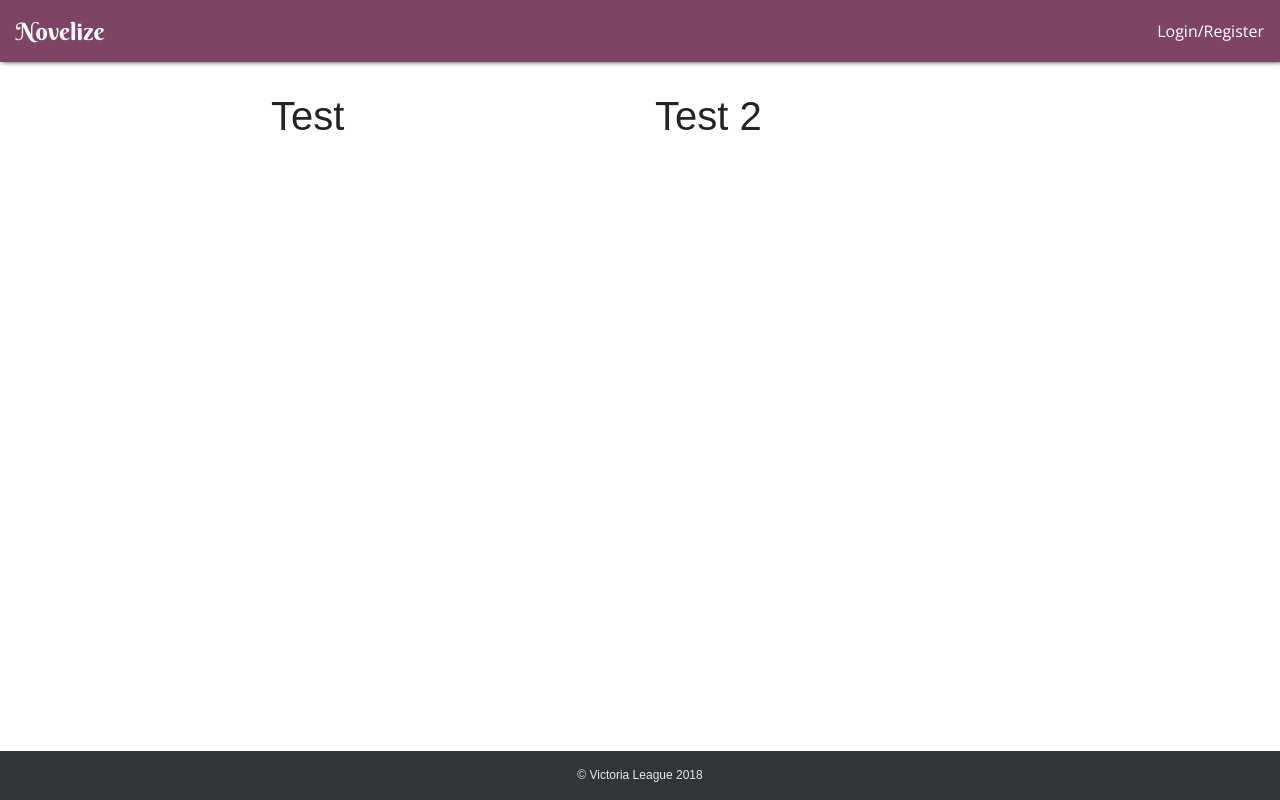
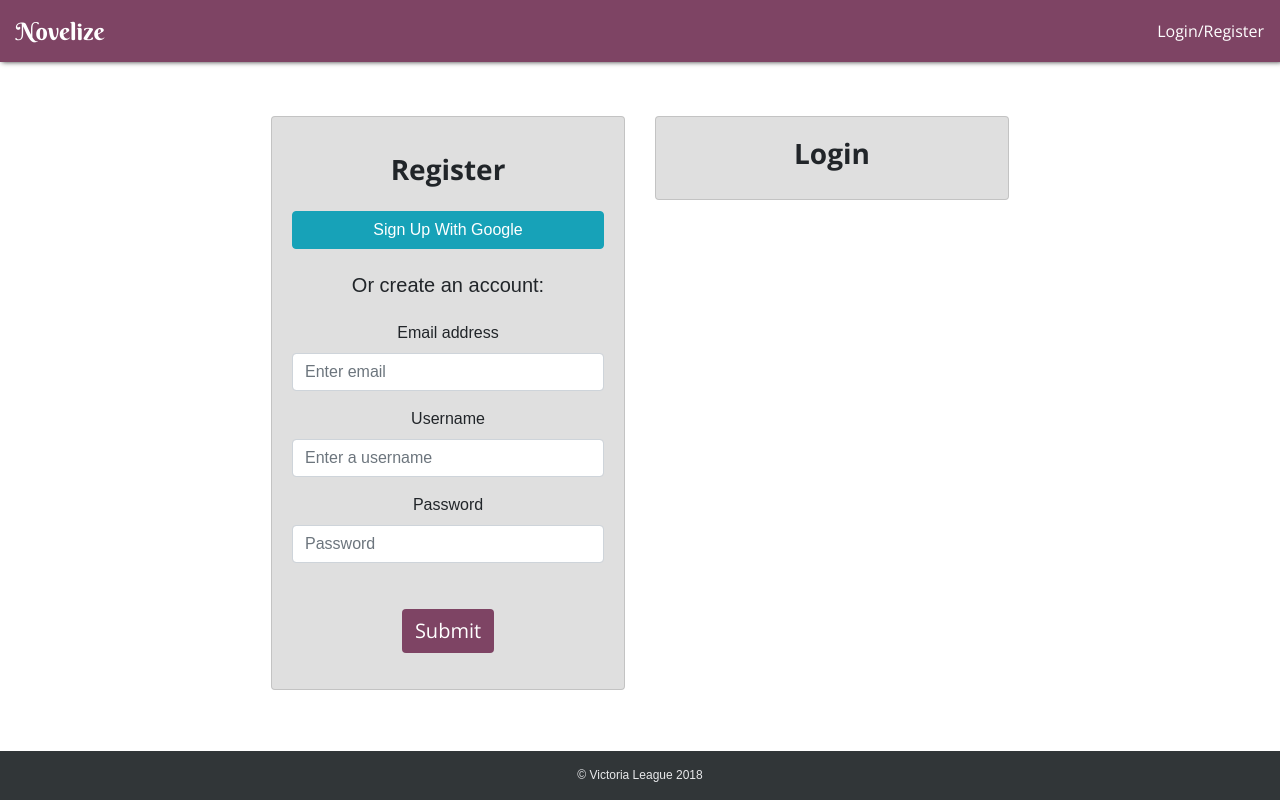
Before and after one commit to vleague2/novelize, a React (Create React App) app in the folder client/: page /login in a window 1280 px wide. Built offline with nearby package versions, Linux system fonts and the light colour scheme.

Commit message:
setting up login page

```diff
--- a/client/src/Components/Button/Button.css
+++ b/client/src/Components/Button/Button.css
@@ -1,4 +1,4 @@
-.btn {
+.submitBtns {
     background-color: #7e4464;
     color: white;
     font-size: 20px;
--- a/client/src/Components/Button/Button.js
+++ b/client/src/Components/Button/Button.js
@@ -2,7 +2,7 @@ import React from "react";
 import "./Button.css";
 
 const Button = ({ children }) => (
-    <button type="button" className="btn">
+    <button type="button" className="btn submitBtns">
         {children}
     </button>
 );
--- a/client/src/Pages/Login/Login.css
+++ b/client/src/Pages/Login/Login.css
@@ -1,3 +1,4 @@
-h1 {
-    margin-bottom: 60px;
+#loginCard, #registerCard {
+    text-align: center;
+    background-color: #dfdfdf;
 }
--- a/client/src/Pages/Login/Login.js
+++ b/client/src/Pages/Login/Login.js
@@ -1,17 +1,45 @@
 import React from "react";
 import "./Login.css";
 import {Container, Row, Col} from "../../Components/Grid";
+import CardBody from "../../Components/CardBody";
+import Button from "../../Components/Button";
 
 const Login = () => (
     <div>
         <Container>
             <Row>
                 <Col size="6">
-                    <h1> Test </h1>
+                    <div className="card mt-4" id="registerCard">
+                        <div className="card-body">
+                            <h3 className=" mt-3 mb-4"> Register </h3>
+                            <button className="btn btn-info btn-block mb-4">Sign Up With Google</button>
+                            <h5 className="mb-4">Or create an account:</h5>
+
+                            <form action="/api/user" >
+                                <div className="form-group">
+                                    <label for="emailRegister">Email address</label>
+                                    <input type="email" className="form-control" id="emailRegister" placeholder="Enter email"/>
+                                </div>
+                                <div className="form-group">
+                                    <label for="usernameRegister">Username</label>
+                                    <input type="text" className="form-control" id="usernameRegister" placeholder="Enter a username"/>
+                                </div>
+                                <div className="form-group">
+                                    <label for="exampleInputPassword1">Password</label>
+                                    <input type="password" className="form-control" id="exampleInputPassword1" placeholder="Password"/>
+                                </div>
+                                <button type="submit" class="btn submitBtns mb-3">Submit</button>
+                            </form>
+                        </div>
+                    </div>
                 </Col>
 
                 <Col size="6">
-                    <h1> Test 2 </h1>
+                    <div className="card mt-4" id="loginCard">
+                        <div className="card-body">
+                            <h3> Login </h3>
+                        </div>
+                    </div>
                 </Col>
             </Row>
         </Container>
```
